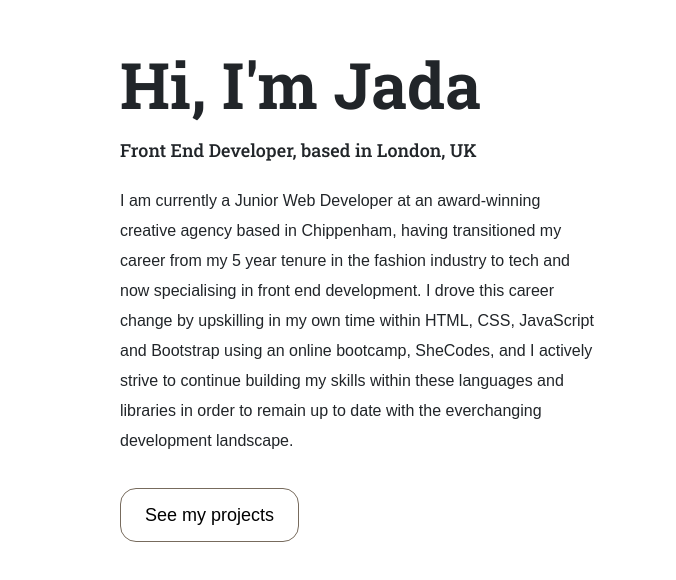
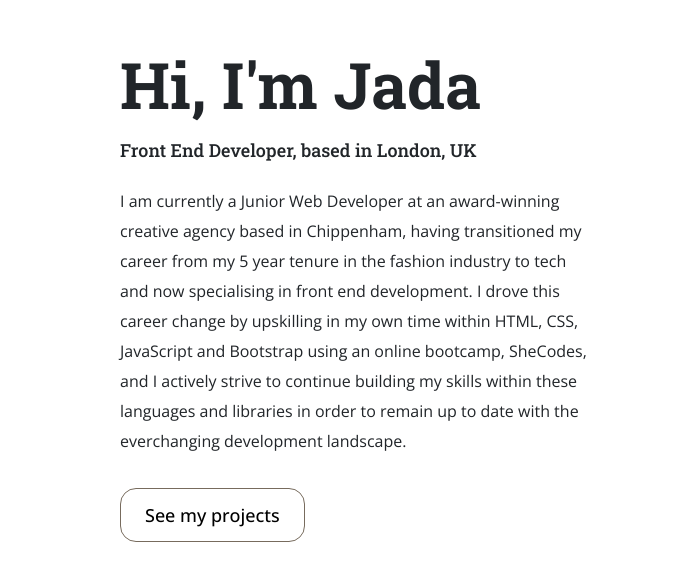
Before and after one commit to baronjada/jada-baron-portfolio, a plain HTML site: page about.html in a window 1280 px wide. Shown: the part 114-694 px from the top of the page, 0-676 px from the left. Drawn offline with nearby package versions, Linux system fonts and the light colour scheme.

Commit message:
Updated body font to Open Sans

```diff
--- a/about.html
+++ b/about.html
@@ -7,8 +7,10 @@
 
     <link rel="preconnect" href="https://fonts.googleapis.com" />
     <link rel="preconnect" href="https://fonts.gstatic.com" crossorigin />
+    <link rel="preconnect" href="https://fonts.googleapis.com" />
+    <link rel="preconnect" href="https://fonts.gstatic.com" crossorigin />
     <link
-      href="https://fonts.googleapis.com/css2?family=Roboto+Slab:wght@100..900&display=swap"
+      href="https://fonts.googleapis.com/css2?family=Open+Sans:ital,wght@0,300..800;1,300..800&family=Roboto+Slab:wght@100..900&display=swap"
       rel="stylesheet"
     />
 
--- a/src/styles.css
+++ b/src/styles.css
@@ -3,7 +3,7 @@
   --primary-colour: #b0a695;
   --secondary-colour: #776b5d;
   --heading-font-family: "Roboto Slab", serif;
-  --body-font-family: "Silka", sans-serif;
+  --body-font-family: "Open Sans", sans-serif;
 }
 
 h1,
```
Also changed, not shown: contact.html (+3 -2 lines), index.html (+3 -1 lines), work.html (+3 -1 lines).
